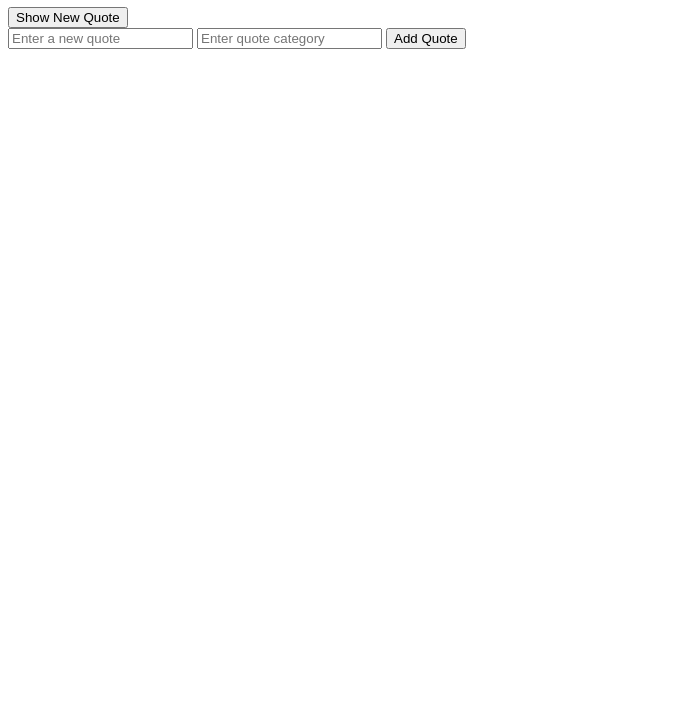
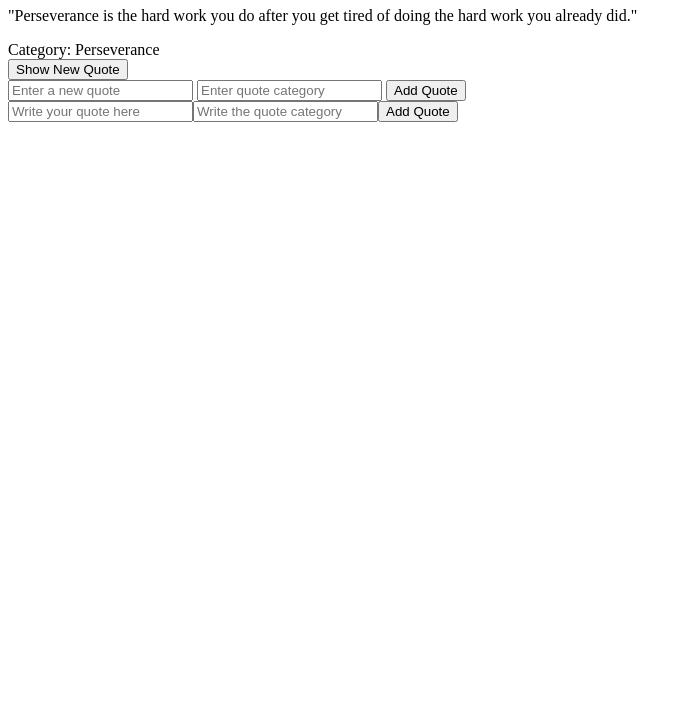
Before and after one commit to Saadallah-design/alx_fe_javascript, a plain HTML site: page dom-manipulation/index.html in a window 1280 px wide. Shown: the part 73-800 px from the top of the page, without its empty margins (0-692 px from the left). Drawn offline with Linux system fonts and the light colour scheme.

Commit message:
adding the add quote function with new created elements.

```diff
--- a/dom-manipulation/index.html
+++ b/dom-manipulation/index.html
@@ -11,11 +11,11 @@
     <button id="newQuote">Show New Quote</button>
 
     <!-- Adding quotes by the user -->
-    <div>
+    <div id="formContainer">
         <input id="newQuoteText" type="text" placeholder="Enter a new quote" />
         <input id="newQuoteCategory" type="text" placeholder="Enter quote category" />
         <button onclick="addQuote()">Add Quote</button>
-      </div>
+    </div>
 
       <script src="script.js"></script>
   </body>
--- a/dom-manipulation/script.js
+++ b/dom-manipulation/script.js
@@ -2,6 +2,12 @@
 // <!-- JS CODE BELOW -->
     const quoteDisplayer = document.getElementById('quoteDisplay');
     const showQuoteBtn = document.getElementById('newQuote');
+    const formContainer = document.getElementById('formContainer')
+
+
+    // **CRITICAL FIX:** Global variables to hold the DYNAMICALLY CREATED input elements.
+    let newQuoteTextElement; // Renamed to avoid confusion with the value
+    let newQuoteCategoryElement; // Renamed to avoid confusion with the value
 
     // array of quotes as object
     const quotes = [
@@ -14,6 +20,11 @@
     ];
     // show random quote function
     function showRandomQuote(){
+        //
+        if (quotes.length === 0) {
+            quoteDisplayer.innerHTML = '<p>No quotes available. Add one!</p>';
+            return;
+        }
 
         // 1. Calculate a NEW random index every time the function runs
         let quoteIndex = Math.floor(Math.random() * quotes.length);
@@ -31,29 +42,15 @@
 
     };
 
-    // ERROR: showQuoteBtn.addEventListener('click', showRandomQuote());
-    // PROBELM ABOVE:
-    // When JavaScript sees showRandomQuote(), it runs the function once and passes the function's return value (which is undefined) to the listener. The button then does nothing on future clicks.
-    // The Correct Approach: Passing a Reference
-    // You must pass the name of the function (a reference) without parentheses. This tells the event listener: "When the click happens, execute this function."
-    showQuoteBtn.addEventListener('click', showRandomQuote);
-    showQuoteBtn.addEventListener('click', function() {
-        console.log('hello')});
-
-    //Now call the function on load
-    // showRandomQuote();
-
     // ---------------------------------------------
 
-    // 2. Adding Use Input Quote
-    const newQuoteText = document.getElementById('newQuoteText');
-    const newQuoteCategory = document.getElementById('newQuoteCategory');
+    function addQuote() {
+        // 1. getting the value the user put into the form and store them in vars
+        // **CRITICAL:** Use local variables to store the STRING value.
+        // Read from the global element references (newQuoteTextElement).
 
-    function addQuote() {
-
-        // 1. getting the value the user put into the form and store them in vars
-        let userQuoteText = newQuoteText.value.trim();;
-        let userQuoteCat = newQuoteCategory.value.trim();;
+        const userQuoteText = newQuoteTextElement.value.trim();;
+        const userQuoteCat = newQuoteCategoryElement.value.trim();;
 
         // 1.1 making sure the input is not empty
         if ( userQuoteText === '' || userQuoteCat === '') {
@@ -77,7 +74,44 @@
         quotes.push(newQuoteObject);
 
         // 5. cleaning the input fields
-        newQuoteText.value = '';
-        newQuoteCategory.value = '';
+        newQuoteTextElement.value = '';
+        newQuoteCategoryElement.value = '';
 
     };
+
+
+    // 3. Create the formQuote
+
+    function createAddQuoteForm() {
+
+        // 1. Creating the form elements
+        const formDiv = document.createElement('div');
+
+        // **CRITICAL FIX:** Assigning the newly created elements to the GLOBAL variables.
+
+
+        newQuoteTextElement = document.createElement('input');
+        newQuoteTextElement.placeholder = "Write your quote here";
+
+        newQuoteCategoryElement = document.createElement('input');
+        newQuoteCategoryElement.placeholder = "Write the quote category";
+
+        const btn = document.createElement('button');
+        btn.textContent = 'Add Quote';
+
+        btn.addEventListener('click', addQuote);
+
+        // appending these elements
+        formDiv.appendChild(newQuoteTextElement);
+        formDiv.appendChild(newQuoteCategoryElement);
+        formDiv.appendChild(btn)
+
+        formContainer.appendChild(formDiv);
+    }
+    // INITIALIZATION
+     // Setup listener for the main button
+     showQuoteBtn.addEventListener('click', showRandomQuote);
+
+     // **MANDATORY FIXES:** Initialize the application
+     createAddQuoteForm(); // Builds the form on load
+     showRandomQuote();    // Shows the first quote on load
```
